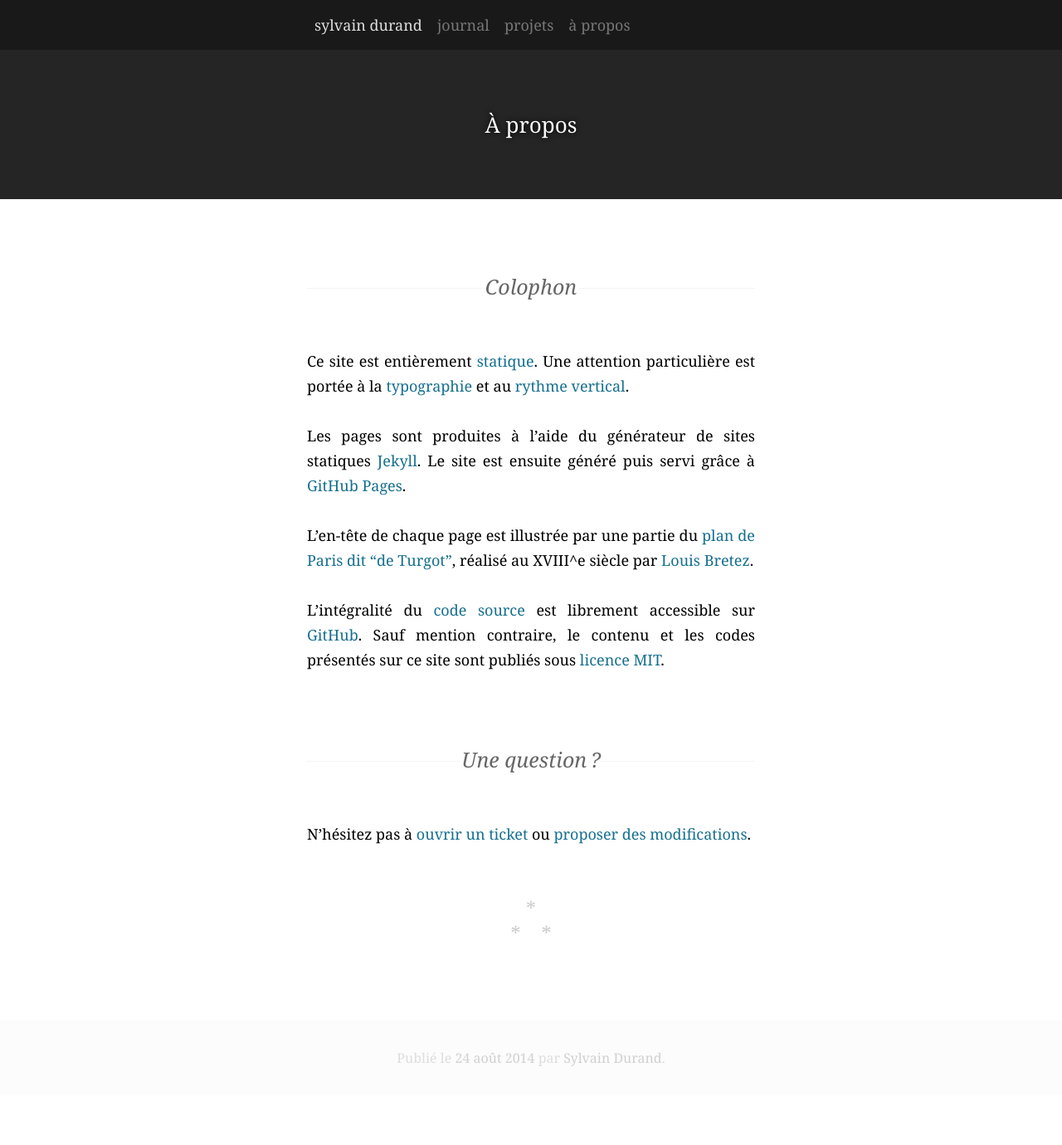
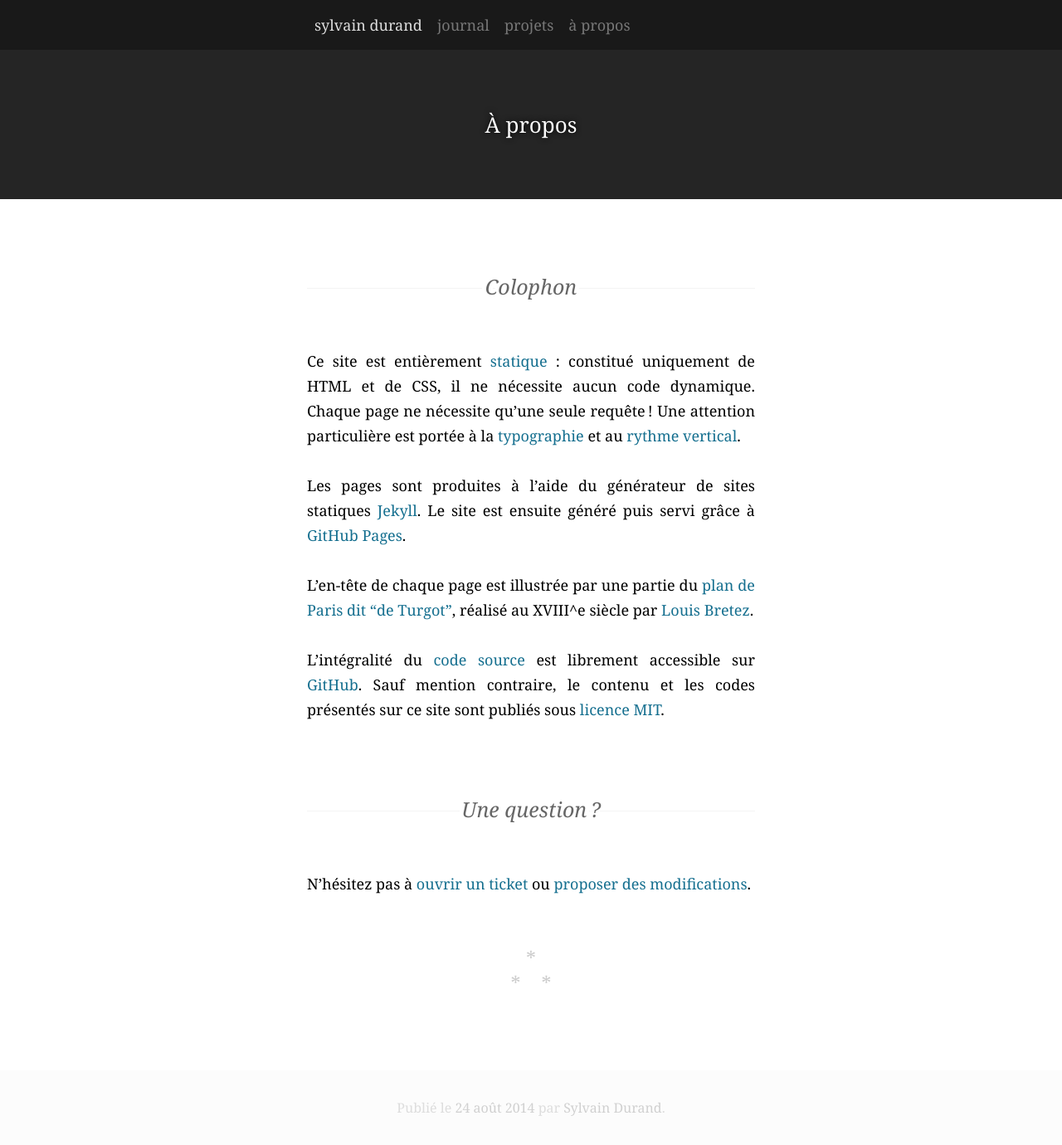
Before and after one commit to simonmeggle/simonmeggle.github.io, a Jekyll site: the page built from _posts/fr/pages/2014-08-24-a-propos.md, in a window 1280 px wide and 1380 px high. Shown: the whole window at 83% size. Built offline with Jekyll 4.4.1, drawn with Linux system fonts in a browser that asks for light colours; Markdown is read by kramdown in place of the engine named in the settings.

```diff
--- a/_posts/fr/pages/2014-08-24-a-propos.md
+++ b/_posts/fr/pages/2014-08-24-a-propos.md
@@ -3,7 +3,7 @@ title: À propos
 ---
 
 ## Colophon
-Ce site est entièrement [statique](https://fr.wikipedia.org/wiki/Page_web_statique). Une attention particulière est portée à la [typographie](http://webtypography.net/) et au [rythme vertical](http://webtypography.net/2.2.2).
+Ce site est entièrement [statique](https://fr.wikipedia.org/wiki/Page_web_statique) : constitué uniquement de HTML et de CSS, il ne nécessite aucun code dynamique. Chaque page ne nécessite qu'une seule requête ! Une attention particulière est portée à la [typographie](http://webtypography.net/) et au [rythme vertical](http://webtypography.net/2.2.2).
 
 Les pages sont produites à l'aide du générateur de sites statiques [Jekyll](http://jekyllrb.com/). Le site est ensuite généré puis servi grâce à [GitHub Pages](https://pages.github.com/).
 
```
Also changed, not shown: Readme.md (+1 -1 lines), _posts/en/pages/2014-08-24-about.md (+1 -1 lines).
